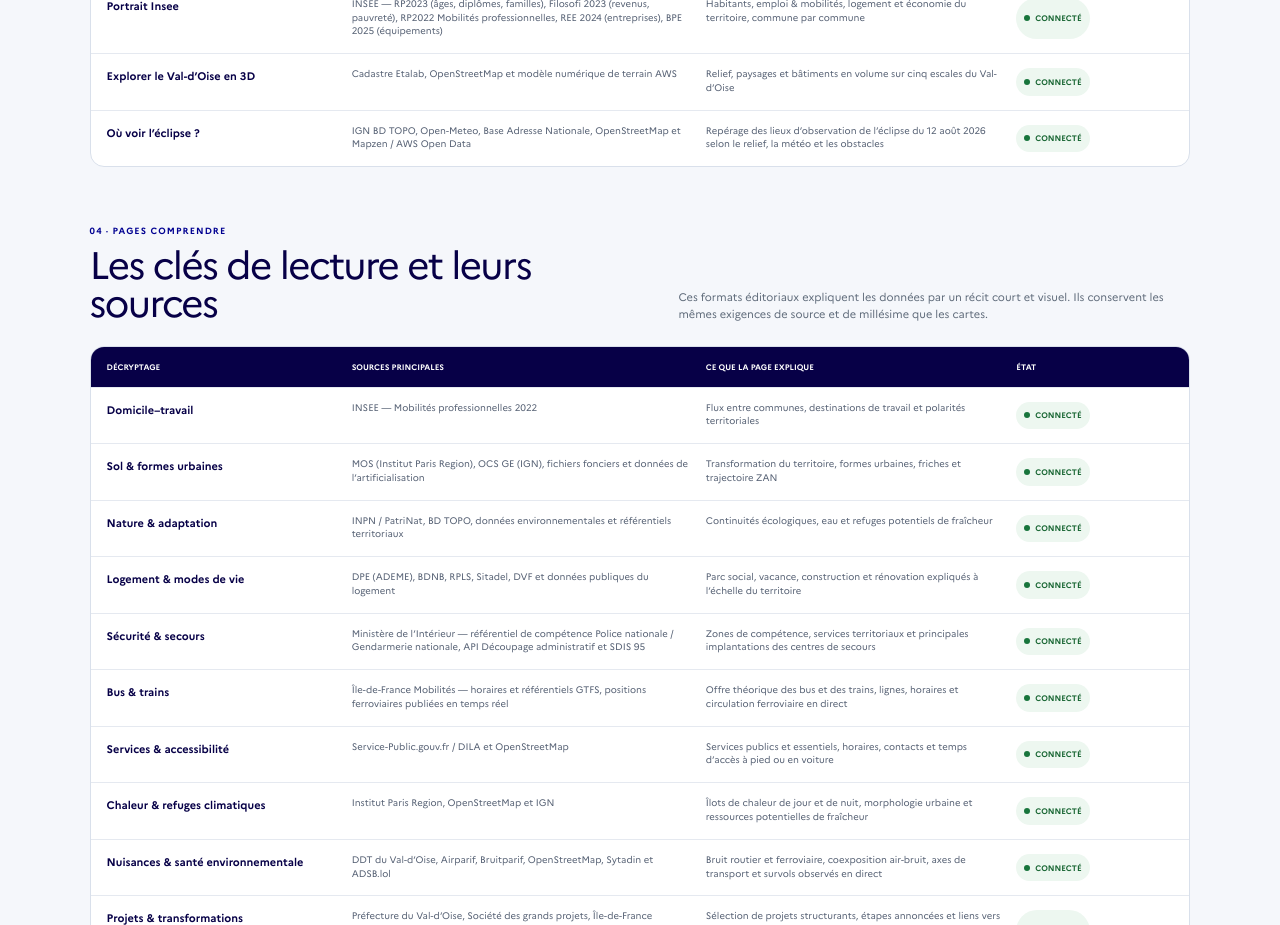
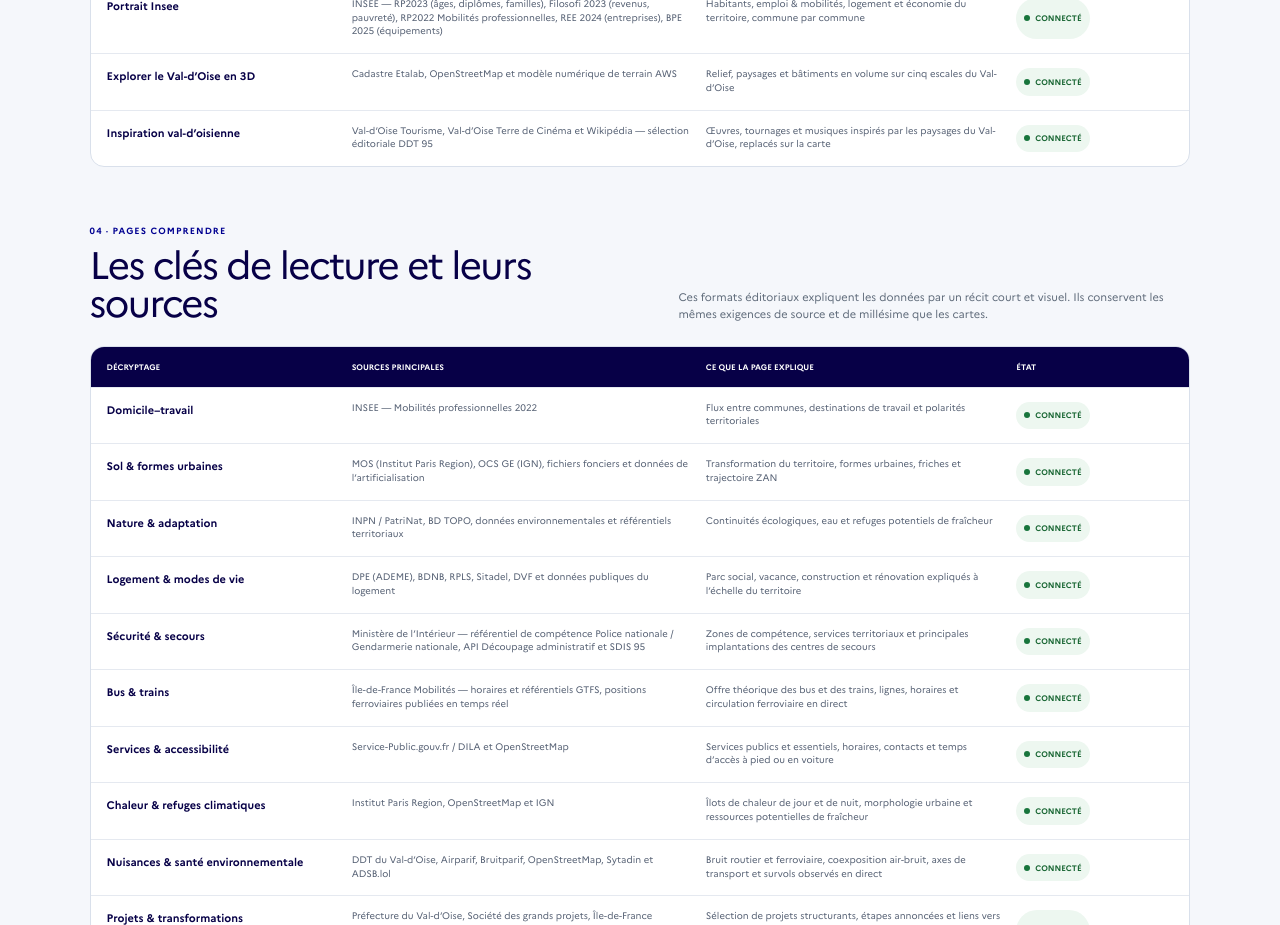
Before and after one commit to DDT95/atlas-territorial-95, a Next.js app: page /donnees in a window 1280 px wide. Shown: the part 1720-2645 px from the top of the page. Built offline with nearby package versions, Linux system fonts and the light colour scheme.

Commit message:
docs: mettre à jour la source Inspiration val-d'oisienne sur la page données

```diff
--- a/app/donnees/page.tsx
+++ b/app/donnees/page.tsx
@@ -11,7 +11,7 @@ const observatories = [
   { name: "Transition énergétique", sources: "ADEME, Enedis, ODRE, Airparif et données territoriales de l’énergie", use: "Consommations, productions, rénovation énergétique et qualité de l’air", status: "connected", label: "Connecté" },
   { name: "Portrait Insee", sources: "INSEE — RP2023 (âges, diplômes, familles), Filosofi 2023 (revenus, pauvreté), RP2022 Mobilités professionnelles, REE 2024 (entreprises), BPE 2025 (équipements)", use: "Habitants, emploi & mobilités, logement et économie du territoire, commune par commune", status: "connected", label: "Connecté" },
   { name: "Explorer le Val-d’Oise en 3D", sources: "Cadastre Etalab, OpenStreetMap et modèle numérique de terrain AWS", use: "Relief, paysages et bâtiments en volume sur cinq escales du Val-d’Oise", status: "connected", label: "Connecté" },
-  { name: "Où voir l’éclipse ?", sources: "IGN BD TOPO, Open-Meteo, Base Adresse Nationale, OpenStreetMap et Mapzen / AWS Open Data", use: "Repérage des lieux d’observation de l’éclipse du 12 août 2026 selon le relief, la météo et les obstacles", status: "connected", label: "Connecté" },
+  { name: "Inspiration val-d’oisienne", sources: "Val-d’Oise Tourisme, Val-d’Oise Terre de Cinéma et Wikipédia — sélection éditoriale DDT 95", use: "Œuvres, tournages et musiques inspirés par les paysages du Val-d’Oise, replacés sur la carte", status: "connected", label: "Connecté" },
 ];
 
 const understandingPages = [
```
